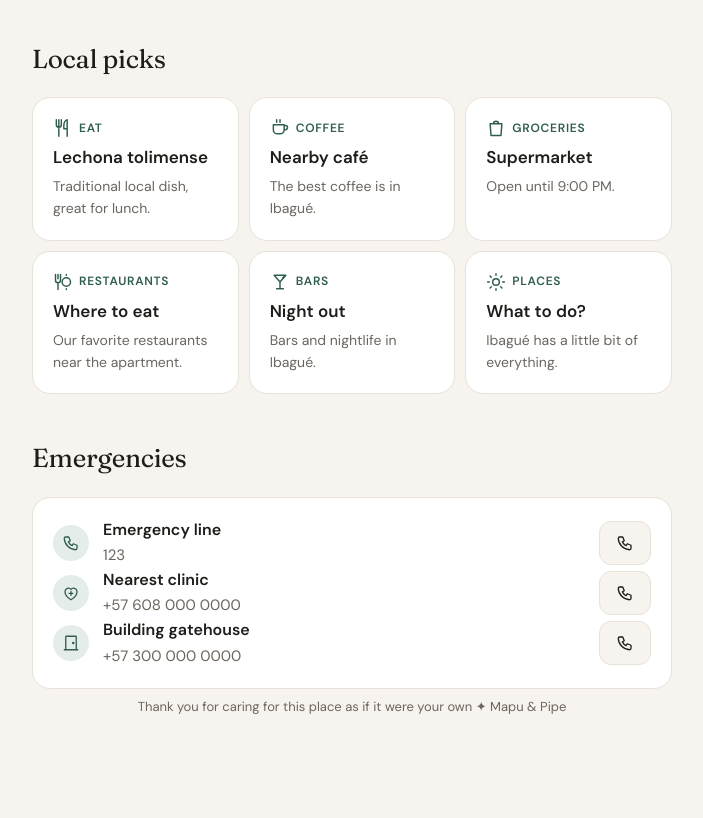
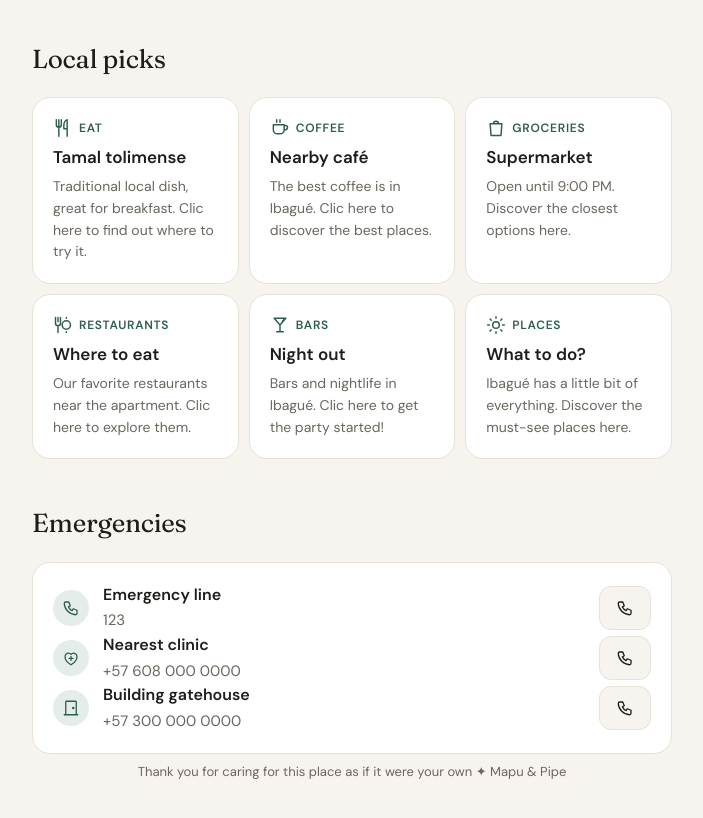
Before and after one commit to best-airbnb/guia-ventura-1408-ibg, a plain HTML site: page index.html in a window 1280 px wide. Shown: the part 3125-3943 px from the top of the page, without its empty margins (288-991 px from the left). Drawn offline with Linux system fonts and the light colour scheme.

Commit message:
recomendaciones

```diff
--- a/index.html
+++ b/index.html
@@ -128,18 +128,18 @@ const CONFIG = {
   ],
 
   recomendaciones: [
-    { icono: "comida",  categoria: { es: "Comer", en: "Eat" },     nombre: "Lechona tolimense",
-      nota: { es: "Plato típico de Ibagué, ideal para almuerzo.", en: "Traditional local dish, great for lunch." }, mapsUrl: "https://maps.google.com/?q=lechona+Ibagué" },
+    { icono: "comida",  categoria: { es: "Comer", en: "Eat" },     nombre: "Tamal tolimense",
+      nota: { es: "Plato típico de Ibagué, ideal para el desayuno. Dale clic y conoce dónde probarlo", en: "Traditional local dish, great for breakfast. Clic here to find out where to try it." }, mapsUrl: "https://maps.app.goo.gl/NbBTLcozNsKxCM426" },
     { icono: "cafe",    categoria: { es: "Café", en: "Coffee" },   nombre: { es: "Café cerca", en: "Nearby café" },
-      nota: { es: "El mejor café está en Ibagué.", en: "The best coffee is in Ibagué." }, mapsUrl: "https://maps.app.goo.gl/hyGLpEGaeqhQCmgC7" },
+      nota: { es: "El mejor café está en Ibagué. Clic para conocer los mejores lugares", en: "The best coffee is in Ibagué. Clic here to discover the best places." }, mapsUrl: "https://maps.app.goo.gl/Va2G3sWF5eCHtNn19" },
     { icono: "compras", categoria: { es: "Mercado", en: "Groceries" }, nombre: { es: "Supermercado", en: "Supermarket" },
-      nota: { es: "Abiertos hasta las 9:00 p. m.", en: "Open until 9:00 PM." }, mapsUrl: "https://maps.app.goo.gl/D7vc41am3bsnUBYZ9" },
+      nota: { es: "Abiertos hasta las 9:00 p. m. Conoce aquí las opciones más cercanas", en: "Open until 9:00 PM. Discover the closest options here." }, mapsUrl: "https://maps.app.goo.gl/ZkhmuxtdsY5A3oNr7" },
     { icono: "restaurante", categoria: { es: "Restaurantes", en: "Restaurants" }, nombre: { es: "Dónde comer", en: "Where to eat" },
-      nota: { es: "Nuestros restaurantes favoritos cerca del apartamento.", en: "Our favorite restaurants near the apartment." }, mapsUrl: "https://maps.google.com/?q=restaurantes+Ibagué" },
+      nota: { es: "Nuestros restaurantes favoritos cerca del apartamento. Clic aquí para conocerlos", en: "Our favorite restaurants near the apartment. Clic here to explore them." }, mapsUrl: "https://maps.app.goo.gl/BQDXzt5hg3e1SCMSA" },
     { icono: "bar",     categoria: { es: "Bares", en: "Bars" }, nombre: { es: "Para salir de noche", en: "Night out" },
-      nota: { es: "Bares y planes nocturnos en Ibagué.", en: "Bars and nightlife in Ibagué." }, mapsUrl: "https://maps.google.com/?q=bares+Ibagué" },
+      nota: { es: "Bares y planes nocturnos en Ibagué. Dale clic y que comience la fiesta!", en: "Bars and nightlife in Ibagué. Clic here to get the party started!" }, mapsUrl: "https://maps.google.com/?q=bares+Ibagué" },
     { icono: "sol",     categoria: { es: "Plan", en: "Places" }, nombre: { es: "¿Qué hacer?", en: "What to do?" },
-      nota: { es: "Ibagué tiene de todo un poco.", en: "Ibagué has a little bit of everything." }, mapsUrl: "https://maps.app.goo.gl/bdhGQXy9jgJ41Eq67" }
+      nota: { es: "Ibagué tiene de todo un poco. Descubré lo que debes visitar", en: "Ibagué has a little bit of everything. Discover the must-see places here." }, mapsUrl: "https://maps.app.goo.gl/bdhGQXy9jgJ41Eq67" }
   ],
 
   emergencias: [
```
